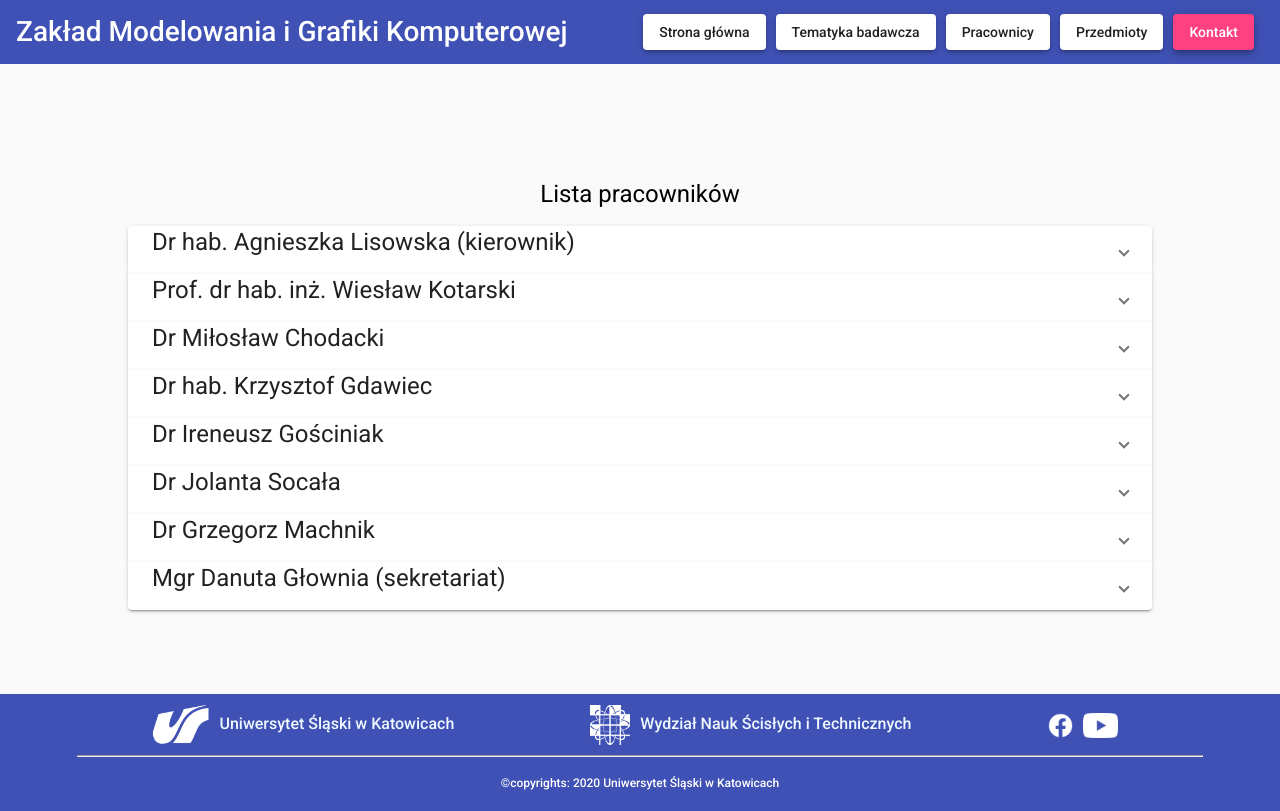
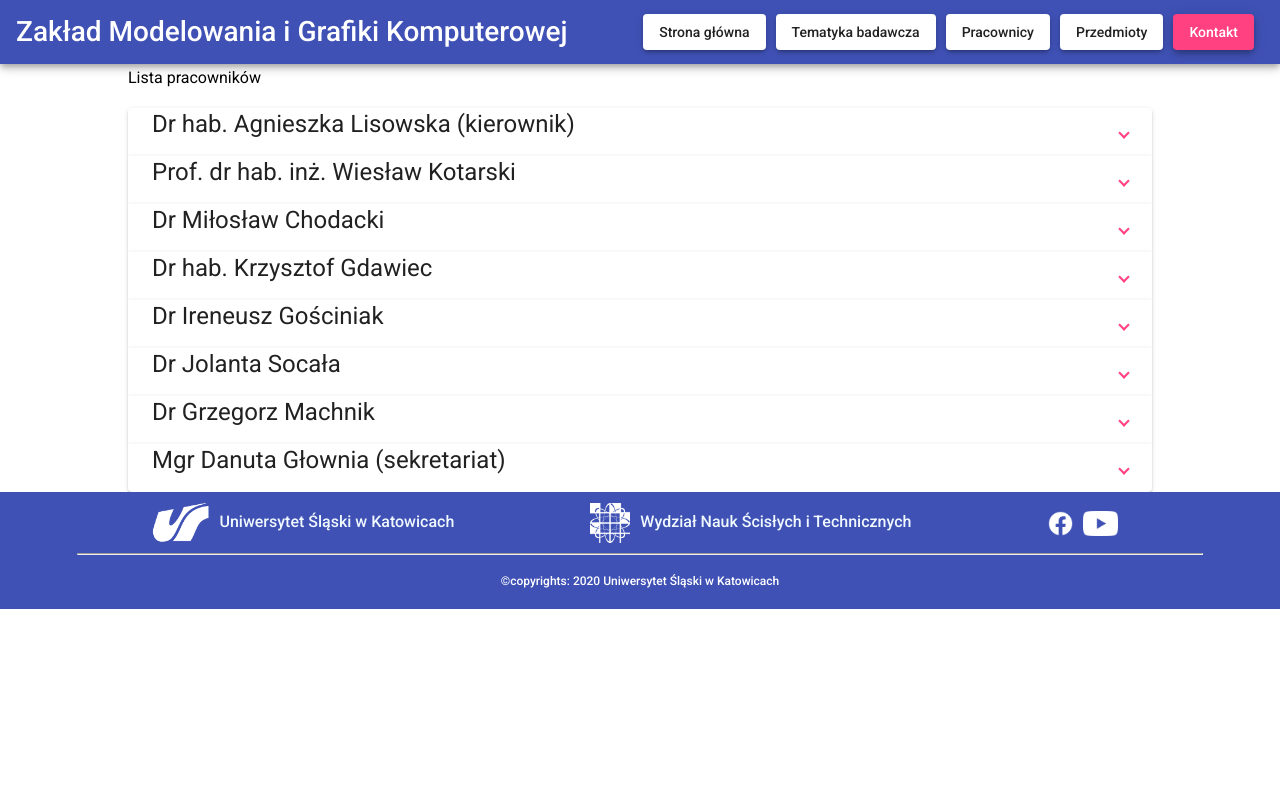
Before and after one commit to Falynsky/pznu, an Angular app: page /employee in a window 1280 px wide. Built offline with nearby package versions, Linux system fonts and the light colour scheme.

Commit message:
employee page

```diff
--- a/src/app/employee-page/employee-page.component.html
+++ b/src/app/employee-page/employee-page.component.html
@@ -1,20 +1,13 @@
 <div class="center">
-  <!--  <ul>-->
-  <!--    <li *ngFor="let employee of employees">-->
-  <!--      {{ employee.name }}-->
-  <!--    </li>-->
-  <!--  </ul>-->
 
   <mat-accordion>
     <div style="width: 80%; margin: auto">
-      <h1> Lista pracowników</h1>
+      <h3 class="header">Lista pracowników</h3>
       <mat-expansion-panel *ngFor="let employee of employees">
-        <mat-expansion-panel-header>
+        <mat-expansion-panel-header class="employeeTopics">
           <h1>{{employee.name }}</h1>
         </mat-expansion-panel-header>
         <div class="mat-expansion-panel-content">
-          <!--        <div class="mat-card" style="width: 60%; margin: auto">-->
-          <!--          <h1>Imię nazwisko</h1>-->
           <br/>
           <h3><b>Miejsce pracy</b><br>
             {{ employee.place }}</h3>
@@ -27,7 +20,6 @@
           <h3><b>Numer telefonu</b> {{employee.tel}}</h3>
           <mat-divider></mat-divider>
           <h3><b>Adres e-mail</b> {{employee.email}}</h3>
-          <!--        </div>-->
 
           <div *ngIf="employee.site != null">
             <mat-divider></mat-divider>
@@ -40,28 +32,21 @@
 
             <table mat-table [dataSource]="employee.publications" class="mytable-frame">
 
-              <!--- Note that these columns can be defined in any order.
-                    The actual rendered columns are set as a property on the row definition" -->
-
-              <!-- Position Column -->
               <ng-container matColumnDef="id">
                 <th mat-header-cell *matHeaderCellDef> Id</th>
                 <td mat-cell *matCellDef="let element "> {{element.id | cast }} </td>
               </ng-container>
 
-              <!-- Name Column -->
               <ng-container matColumnDef="autor">
                 <th mat-header-cell *matHeaderCellDef> Autor</th>
                 <td mat-cell *matCellDef="let element"> {{element.Autor | cast}} </td>
               </ng-container>
 
-              <!-- Weight Column -->
               <ng-container matColumnDef="tytul">
                 <th mat-header-cell *matHeaderCellDef> Tytuł</th>
                 <td mat-cell *matCellDef="let element"> {{element.Tytul | cast }} </td>
               </ng-container>
 
-              <!-- Symbol Column -->
               <ng-container matColumnDef="rok">
                 <th mat-header-cell *matHeaderCellDef> Rok</th>
                 <td mat-cell *matCellDef="let element"> {{element.Rok | cast }} </td>
@@ -71,34 +56,6 @@
               <tr mat-row *matRowDef="let myRowData; columns: columnsToDisplay"></tr>
             </table>
           </div>
-
-
-          <!--          <mat-accordion>-->
-          <!--            <mat-expansion-panel>-->
-          <!--              &lt;!&ndash;          <mat-expansion-panel *ngFor="let publication of employee.publications">&ndash;&gt;-->
-          <!--              <mat-expansion-panel-header>-->
-
-          <!--              </mat-expansion-panel-header>-->
-          <!--              &lt;!&ndash;            <mat-tree>&ndash;&gt;-->
-          <!--              &lt;!&ndash;              <mat-tree-node> parent node </mat-tree-node>&ndash;&gt;-->
-          <!--              &lt;!&ndash;              <mat-tree-node> &#45;&#45; child node1 </mat-tree-node>&ndash;&gt;-->
-          <!--              &lt;!&ndash;              <mat-tree-node> &#45;&#45; child node2 </mat-tree-node>&ndash;&gt;-->
-          <!--              &lt;!&ndash;            </mat-tree>&ndash;&gt;-->
-
-
-          <!--              <div id="xd" *ngFor="let publication of employee.publications | keyvalue ">-->
-          <!--                <h3><b>Autor</b> {{publication.autor}}</h3>-->
-          <!--                <mat-divider></mat-divider>-->
-          <!--                <h3><b>Tytuł </b> {{publication.tytul}}</h3>-->
-          <!--                <mat-divider></mat-divider>-->
-          <!--                <h3><b>Rok </b> {{publication.rok}}</h3>-->
-          <!--                <mat-divider></mat-divider>-->
-          <!--                <mat-divider></mat-divider>-->
-          <!--              </div>-->
-          <!--            </mat-expansion-panel>-->
-          <!--          </mat-accordion>-->
-
-
         </div>
       </mat-expansion-panel>
 
--- a/src/app/employee-page/employee-page.component.scss
+++ b/src/app/employee-page/employee-page.component.scss
@@ -1,5 +1,11 @@
 h1 {
   text-align: center;
+}
+
+.header {
+  font-weight: bold;
+  text-align: left;
+  font-size: 150%;
 }
 //
 //.container {
--- a/src/app/employee-page/employee-page.component.ts
+++ b/src/app/employee-page/employee-page.component.ts
@@ -1,70 +1,27 @@
 import { Component, OnInit } from '@angular/core';
 import { EmployeeService } from '../employee.service';
-import {HttpClient} from '@angular/common/http';
 import {Employee} from '../employee';
-import {Publication} from '../publication';
-
 
 @Component({
   selector: 'app-employee-page',
   templateUrl: './employee-page.component.html',
-  styleUrls: ['./employee-page.component.scss']
+  styleUrls: ['./employee-page.component.scss'],
+  styles: [`
+    ::ng-deep .employeeTopics > .mat-expansion-indicator:after {
+      color: #ff4081;
+    }
+  `]
 })
 export class EmployeePageComponent implements OnInit {
 
   employees: Employee[] = new Array<Employee>();
-  currentPublications = new Array<Publication>();
   columnsToDisplay = ['id', 'autor', 'tytul', 'rok'];
-  constructor(private employeeService: EmployeeService, private httpClient: HttpClient) {
+  constructor(private employeeService: EmployeeService) {
   }
 
   ngOnInit() {
     this.employeeService.getJSON().subscribe(response => {
-      // Array.from(response).forEach(value => {
-      //   this.employees.push(new Employee(
-      //     value.name, value.place, value.adress,
-      //     value.room, value.tel, value.publications
-      //   ));
-      // }
       this.employees = response;
-
-      // @ts-ignore
-      // response.forEach(value => this.employees.push(
-      //   new Employee(
-      //           value.name,
-      //           value.place,
-      //           value.adress,
-      //           value.room,
-      //           value.tel,
-      //           value.publications
-      //         )
-      // ));
-
-
-
-
-      //
-      // });
-      // response.map(
-      //   item => {
-      //     return new Employee(
-      //       item.name,
-      //       item.place,
-      //       item.adress,
-      //       item.room,
-      //       item.tel,
-      //       item.
-      //     );
-      //   }
-      // );
     });
-    // });
-  }
-
-  onClick(name: string) {
-    this.employees.filter(value => value.name === name).map(value => this.currentPublications = value.publications);
   }
 }
-export class TableBasicExample {
-  displayedColumns: string[] = ['position', 'name', 'weight', 'symbol'];
-}
--- a/src/app/subject-page/subject-page.component.ts
+++ b/src/app/subject-page/subject-page.component.ts
@@ -5,7 +5,7 @@ import { Component, OnInit } from '@angular/core';
   templateUrl: './subject-page.component.html',
   styleUrls: ['./subject-page.component.scss'],
   styles: [`
-    ::ng-deep .researchTopics > .mat-expansion-indicator:after {
+    ::ng-deep .subjectTopics > .mat-expansion-indicator:after {
       color: #ff4081;
     }
   `]
```
